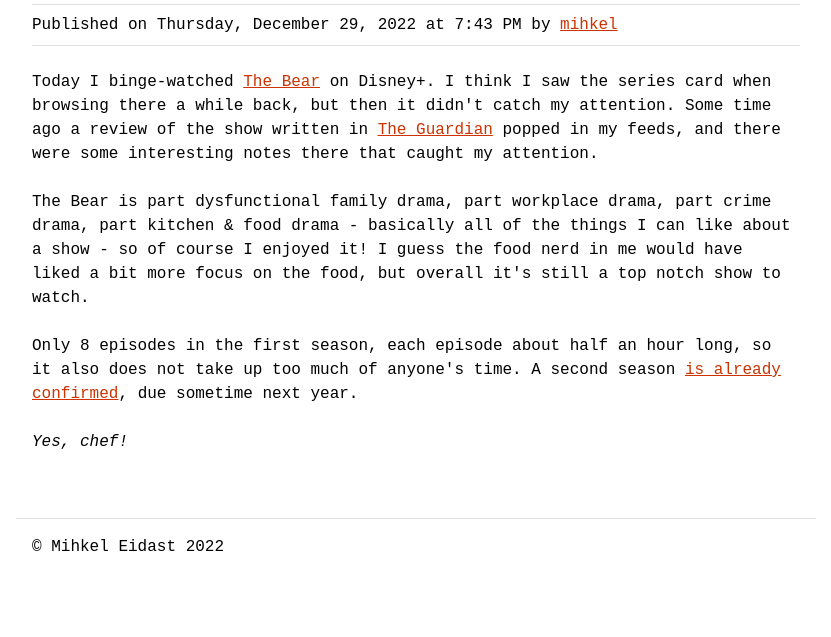
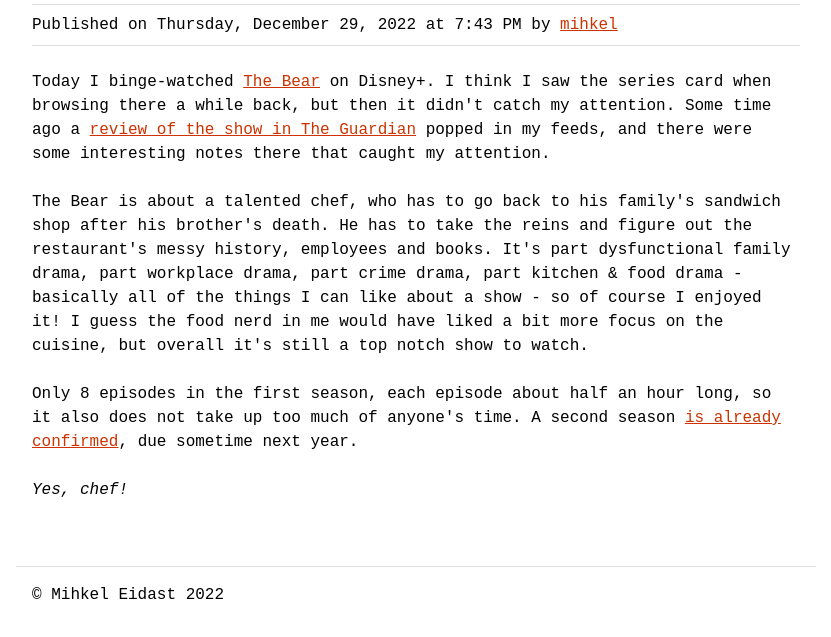
Before and after one commit to mihkeleidast/eida.st, an Astro site: page /thoughts/2022-12-29-the-bear in a window 1280 px wide. Shown: the part 141-778 px from the top of the page, without its empty margins (224-1055 px from the left). Built offline with nearby package versions, Linux system fonts and the light colour scheme; Astro itself is replaced by a stand-in of ours.

Commit message:
fix: improve

```diff
--- a/src/pages/thoughts/2022-12-29-the-bear.mdx
+++ b/src/pages/thoughts/2022-12-29-the-bear.mdx
@@ -7,9 +7,9 @@
 date: 2022-12-29T19:43:57Z
 ---
 
-Today I binge-watched [The Bear](https://www.imdb.com/title/tt14452776/) on Disney+. I think I saw the series card when browsing there a while back, but then it didn't catch my attention. Some time ago a review of the show written in [The Guardian](https://www.theguardian.com/tv-and-radio/2022/oct/05/the-bear-review-should-you-watch-this-genius-kitchen-drama-immediately-yes-chef) popped in my feeds, and there were some interesting notes there that caught my attention.
+Today I binge-watched [The Bear](https://www.imdb.com/title/tt14452776/) on Disney+. I think I saw the series card when browsing there a while back, but then it didn't catch my attention. Some time ago a [review of the show in The Guardian](https://www.theguardian.com/tv-and-radio/2022/oct/05/the-bear-review-should-you-watch-this-genius-kitchen-drama-immediately-yes-chef) popped in my feeds, and there were some interesting notes there that caught my attention.
 
-The Bear is part dysfunctional family drama, part workplace drama, part crime drama, part kitchen & food drama - basically all of the things I can like about a show - so of course I enjoyed it! I guess the food nerd in me would have liked a bit more focus on the food, but overall it's still a top notch show to watch.
+The Bear is about a talented chef, who has to go back to his family's sandwich shop after his brother's death. He has to take the reins and figure out the restaurant's messy history, employees and books. It's part dysfunctional family drama, part workplace drama, part crime drama, part kitchen & food drama - basically all of the things I can like about a show - so of course I enjoyed it! I guess the food nerd in me would have liked a bit more focus on the cuisine, but overall it's still a top notch show to watch.
 
 Only 8 episodes in the first season, each episode about half an hour long, so it also does not take up too much of anyone's time. A second season [is already confirmed](https://tvline.com/2022/07/14/the-bear-renewed-season-2-fx-hulu-jeremy-allen-white/), due sometime next year.
 
```
